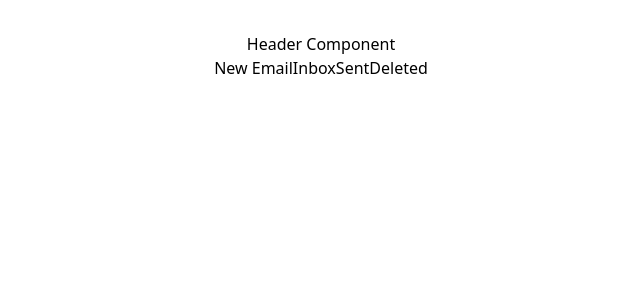
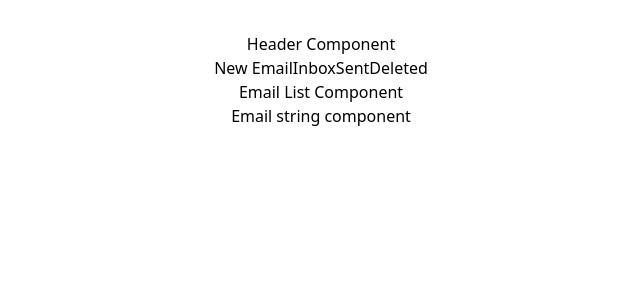
Before and after one commit to iO-Academy/2024-mar-sde-email-client-woolly-mammoths, a React (Vite) app: page / in a window 1280 px wide. Shown: the top 300 px of the page, without its empty margins (319-959 px from the left). Built offline with nearby package versions, Linux system fonts and the light colour scheme.

Commit message:
inbox page layout sorted

```diff
--- a/src/components/Inbox/index.jsx
+++ b/src/components/Inbox/index.jsx
@@ -1,8 +1,9 @@
 
 const Inbox = () => {
     return (
-        <div>
-
+        <div className="flex">
+            <div className="w-2/4">Email List Component</div>
+            <div className="w-2/4">Email string component</div>
         </div>
     )
 }
```
